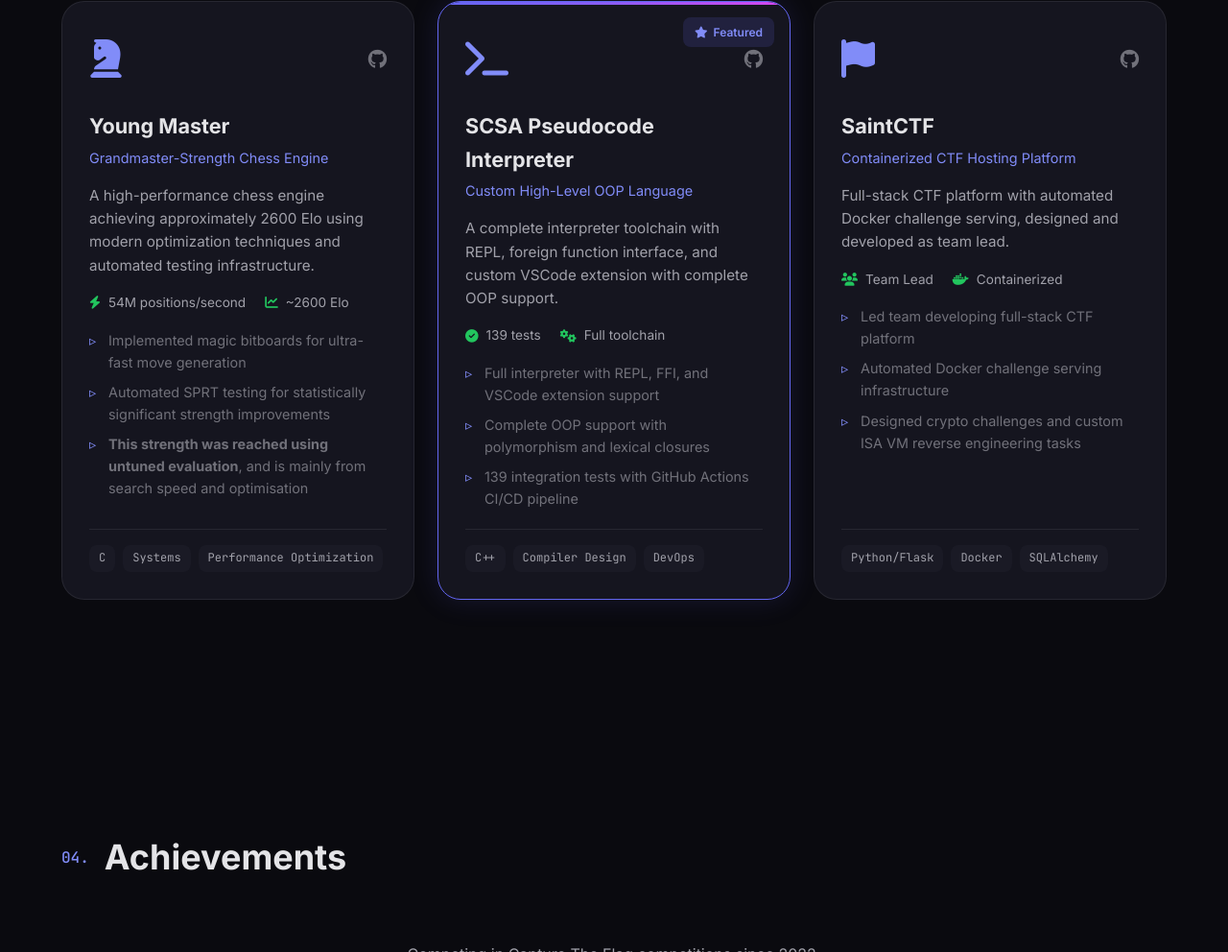
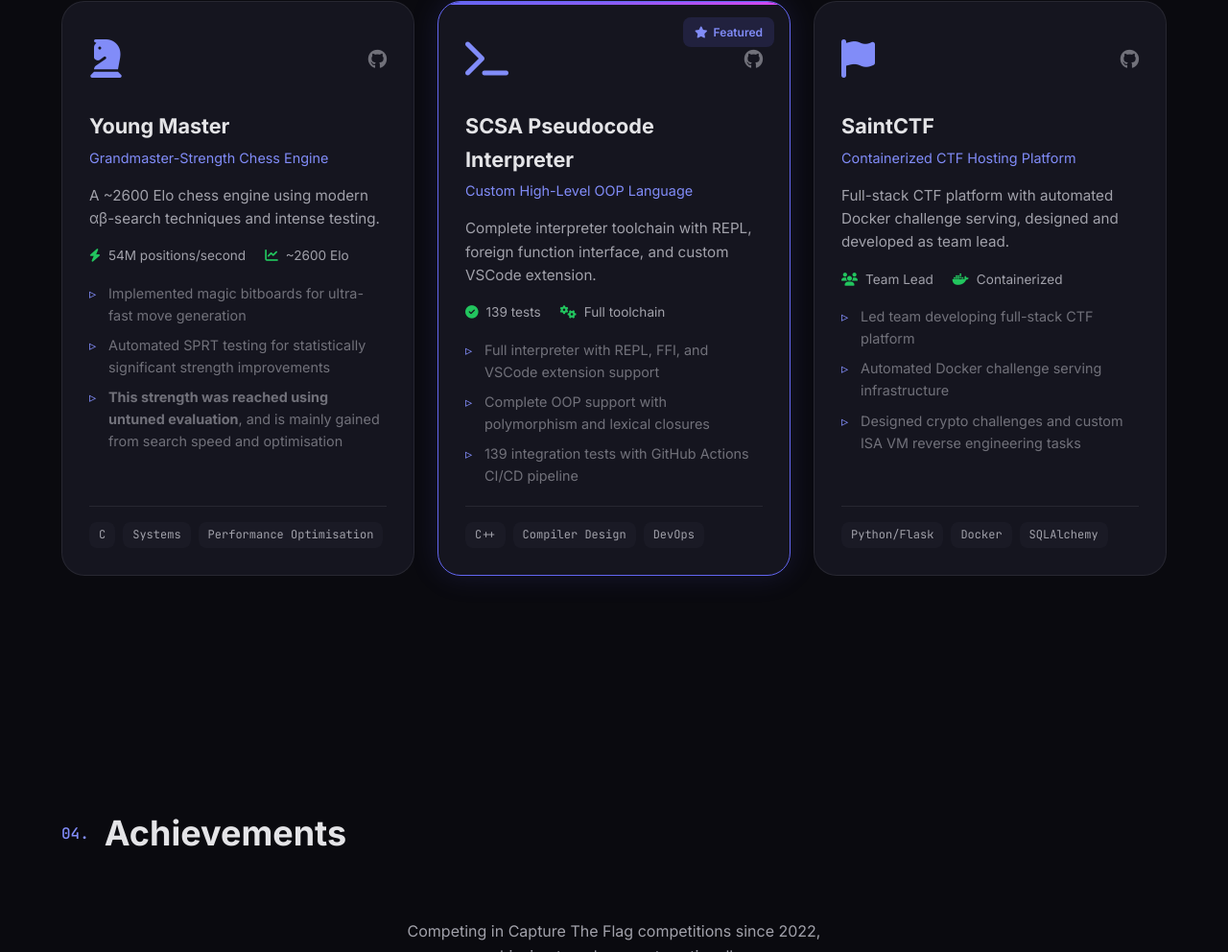
Before and after one commit to SaintNong/portfolio, a plain HTML site: page index.html in a window 1280 px wide. Shown: the part 2489-3481 px from the top of the page at 96% size. Drawn offline with nearby package versions, Linux system fonts and the light colour scheme.

Commit message:
feat: reworded YM & pseudocode descriptions

```diff
--- a/index.html
+++ b/index.html
@@ -234,8 +234,8 @@
                     <h3 class="project-title">Young Master</h3>
                     <p class="project-subtitle">Grandmaster-Strength Chess Engine</p>
                     <p class="project-description">
-                        A high-performance chess engine achieving approximately 2600 Elo using modern
-                        optimization techniques and automated testing infrastructure.
+                        A ~2600 Elo chess engine using
+                        modern &alpha;&beta;-search techniques and intense testing.
                     </p>
                     <div class="project-highlights">
                         <div class="highlight">
@@ -250,12 +250,12 @@
                     <ul class="project-details">
                         <li>Implemented magic bitboards for ultra-fast move generation</li>
                         <li>Automated SPRT testing for statistically significant strength improvements</li>
-                        <li><strong>This strength was reached using untuned evaluation</strong>, and is mainly from search speed and optimisation</li>
+                        <li><strong>This strength was reached using untuned evaluation</strong>, and is mainly gained from search speed and optimisation</li>
                     </ul>
                     <div class="project-tech">
                         <span>C</span>
                         <span>Systems</span>
-                        <span>Performance Optimization</span>
+                        <span>Performance Optimisation</span>
                     </div>
                 </div>
 
@@ -272,8 +272,8 @@
                     <h3 class="project-title">SCSA Pseudocode Interpreter</h3>
                     <p class="project-subtitle">Custom High-Level OOP Language</p>
                     <p class="project-description">
-                        A complete interpreter toolchain with REPL, foreign function interface,
-                        and custom VSCode extension with complete OOP support.
+                        Complete interpreter toolchain with REPL, foreign function interface,
+                        and custom VSCode extension.
                     </p>
                     <div class="project-highlights">
                         <div class="highlight">
```
